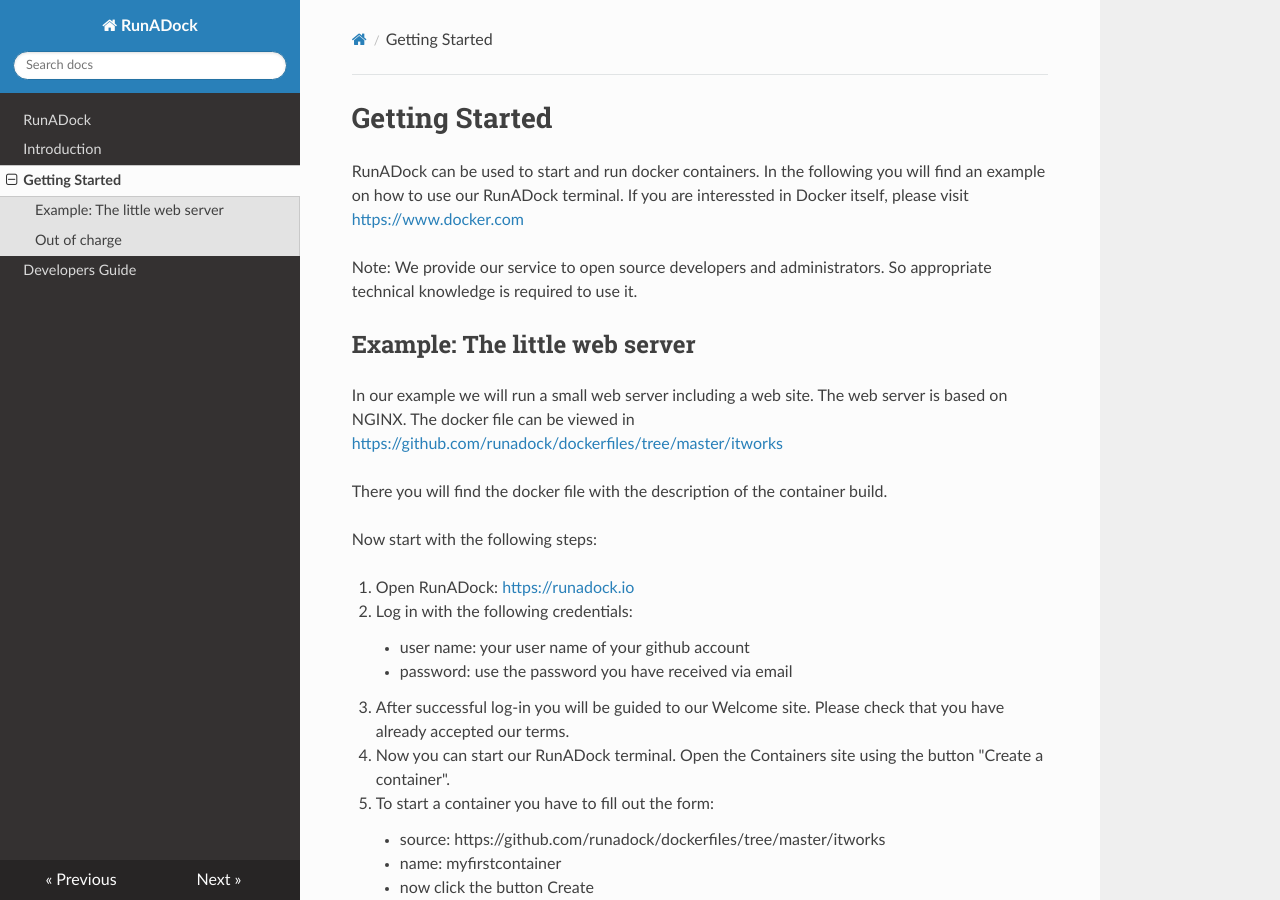
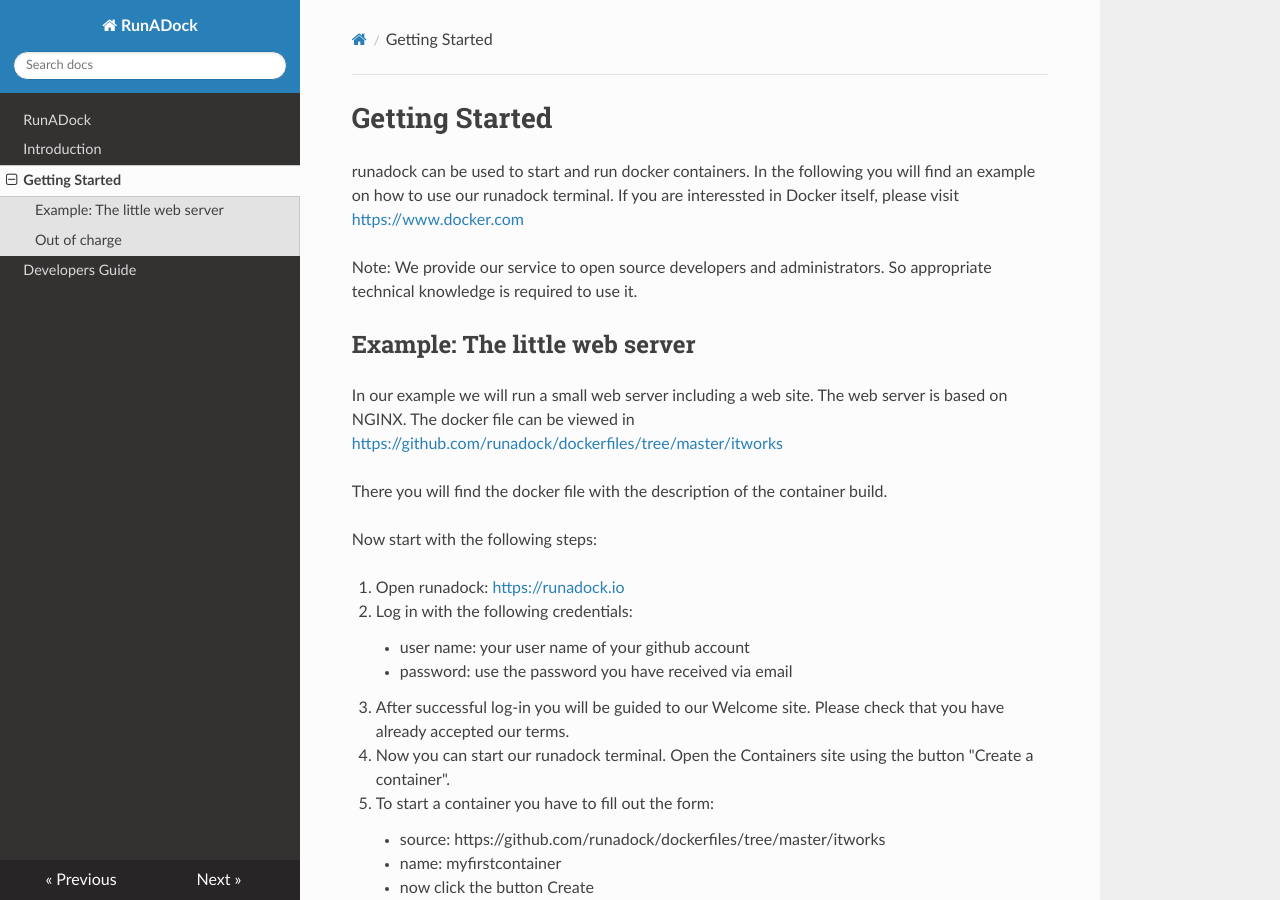
Before and after one commit to runadock/docs, an MkDocs documentation site: the page built from docs/GettingStarted.md, in a window 1280 px wide and 900 px high. Built offline with MkDocs 1.6.1, drawn with Linux system fonts in a browser that asks for light colours; nearby versions of some CDN libraries; old or Windows-style settings are respelled for this version of MkDocs.

```diff
--- a/docs/GettingStarted.md
+++ b/docs/GettingStarted.md
@@ -1,7 +1,7 @@
 Getting Started
 ===============
 
-RunADock can be used to start and run docker containers. In the following you will find an example on how to use our RunADock terminal.
+runadock can be used to start and run docker containers. In the following you will find an example on how to use our runadock terminal.
 If you are interessted in Docker itself, please visit <https://www.docker.com>
 
 Note: We provide our service to open source developers and administrators. So appropriate technical knowledge is required to use it.
@@ -15,14 +15,14 @@ There you will find the docker file with the description of the container build.
 
 Now start with the following steps:
 
-1. Open RunADock: <https://runadock.io>
+1. Open runadock: <https://runadock.io>
 2. Log in with the following credentials:
 
     * user name: your user name of your github account
     * password: use the password you have received via email
 
 3. After successful log-in you will be guided to our Welcome site. Please check that you have already accepted our terms.
-4. Now you can start our RunADock terminal. Open the Containers site using the button "Create a container".
+4. Now you can start our runadock terminal. Open the Containers site using the button "Create a container".
 5. To start a container you have to fill out the form:
 
     * source: https://github.com/runadock/dockerfiles/tree/master/itworks
```
